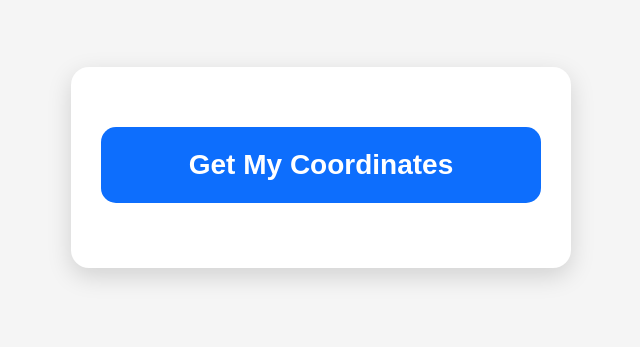
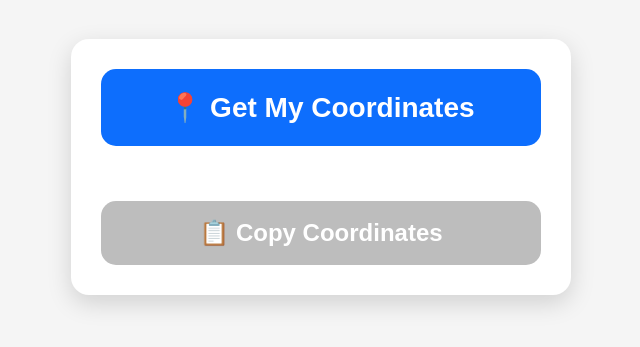
Before and after one commit to JEFERGH/gpscoordinates, a plain HTML site: page index.html in a window 1280 px wide. Shown: the part 233-580 px from the top of the page, without its empty margins (319-959 px from the left). Drawn offline with Linux system fonts and the light colour scheme.

Commit message:
Refactor HTML and CSS for better structure

```diff
--- a/index.html
+++ b/index.html
@@ -31,12 +31,7 @@
     text-align:center;
 }
 
-    h1{
-        font-size:34px;
-        margin-bottom:30px;
-    }
-
-    button{
+.main-btn{
     width:100%;
     padding:22px;
     font-size:28px;
@@ -46,15 +41,28 @@
     background:#0d6efd;
     color:white;
     cursor:pointer;
-        transition:.2s;
 }
 
-    button:active{
-        transform:scale(.98);
+.main-btn:hover{
+    background:#0b5ed7;
 }
 
-    button:hover{
-        background:#0b5ed7;
+.copy-btn{
+    width:100%;
+    margin-top:20px;
+    padding:18px;
+    font-size:24px;
+    font-weight:bold;
+    border:none;
+    border-radius:15px;
+    background:#198754;
+    color:white;
+    cursor:pointer;
+}
+
+.copy-btn:disabled{
+    background:#bdbdbd;
+    cursor:not-allowed;
 }
 
 #result{
@@ -83,30 +91,40 @@
 
 <div class="container">
 
-    <h1></h1>
-
-    <button onclick="getLocation()">
-        Get My Coordinates
+    <button class="main-btn" onclick="getLocation()">
+        📍 Get My Coordinates
     </button>
 
     <div id="result"></div>
+
+    <button id="copyBtn"
+            class="copy-btn"
+            onclick="copyCoordinates()"
+            disabled>
+        📋 Copy Coordinates
+    </button>
 
 </div>
 
 <script>
 
-function getLocation() {
+let coordinates = "";
+
+function getLocation(){
 
     const result = document.getElementById("result");
+    const copyBtn = document.getElementById("copyBtn");
 
-    if (!navigator.geolocation) {
-        result.className = "error";
-        result.innerHTML = "Geolocation is not supported by your browser.";
+    copyBtn.disabled = true;
+
+    if(!navigator.geolocation){
+        result.className="error";
+        result.innerHTML="Geolocation is not supported by your browser.";
         return;
     }
 
-    result.className = "loading";
-    result.innerHTML = "Getting your location...";
+    result.className="loading";
+    result.innerHTML="Getting your location...";
 
     navigator.geolocation.getCurrentPosition(
 
@@ -115,21 +133,23 @@ function getLocation() {
             const latitude = position.coords.latitude;
             const longitude = position.coords.longitude;
 
-            result.className = "success";
+            coordinates = `${latitude},${longitude}`;
 
-            result.innerHTML = `
+            result.className="success";
+
+            result.innerHTML=`
                 <div>Coordinates</div>
-                <div>${latitude},${longitude}</div>
+                <div>${coordinates}</div>
             `;
 
-            console.log(latitude, longitude);
+            copyBtn.disabled = false;
 
         },
 
         function(error){
 
-            result.className = "error";
-            result.innerHTML = error.message;
+            result.className="error";
+            result.innerHTML=error.message;
 
         },
 
@@ -143,6 +163,43 @@ function getLocation() {
 
 }
 
+async function copyCoordinates(){
+
+    if(!coordinates)
+        return;
+
+    try{
+
+        await navigator.clipboard.writeText(coordinates);
+
+        const btn=document.getElementById("copyBtn");
+        btn.innerHTML="✅ Copied!";
+
+        setTimeout(()=>{
+            btn.innerHTML="📋 Copy Coordinates";
+        },2000);
+
+    }
+    catch{
+
+        // Fallback para sa ibang browser
+        const text=document.createElement("textarea");
+        text.value=coordinates;
+        document.body.appendChild(text);
+        text.select();
+        document.execCommand("copy");
+        document.body.removeChild(text);
+
+        const btn=document.getElementById("copyBtn");
+        btn.innerHTML="✅ Copied!";
+
+        setTimeout(()=>{
+            btn.innerHTML="📋 Copy Coordinates";
+        },2000);
+    }
+
+}
+
 </script>
 
 </body>
```
Lines whose indentation alone changed are shown as unchanged.
